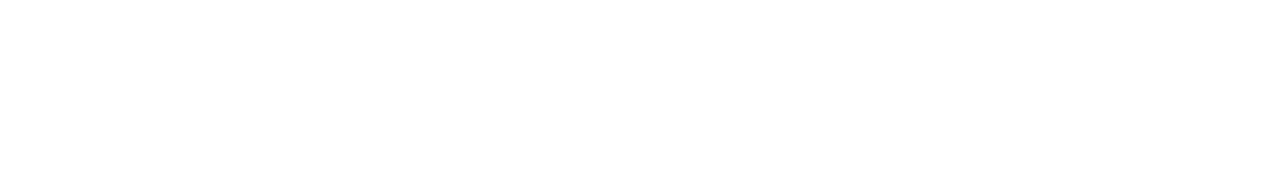
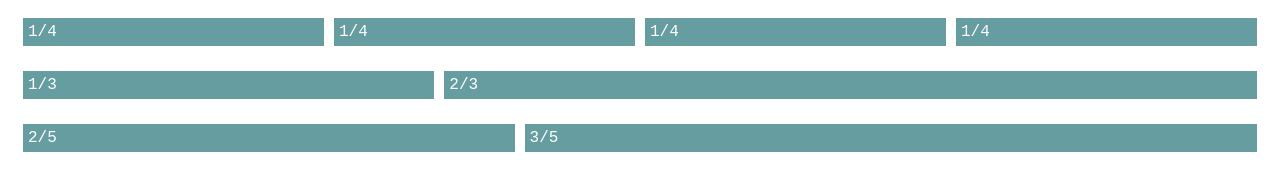
Before and after one commit to Mauaqp/Columnas-Flex-ibles, a plain HTML site: page index.html in a window 1280 px wide. Drawn offline with Linux system fonts and the light colour scheme.

Commit message:
Ejercicio Resulto

```diff
--- a/css/styles.css
+++ b/css/styles.css
@@ -0,0 +1,30 @@
+*{
+    font-family: 'Courier New', Courier, monospace;
+}
+.row{
+    color:white;
+    margin:5px;
+    padding: 5px;
+    display: flex;
+}
+.col{
+    background-color: rgb(101, 157, 161);
+    margin:5px;
+    padding: 5px;
+    display: flex;
+    flex:1;
+}
+.col-2{
+    background-color: rgb(101, 157, 161);
+    margin:5px;
+    padding: 5px;
+    display: flex;
+    flex:2;
+}
+.col-3{
+    background-color: rgb(101, 157, 161);
+    margin:5px;
+    padding: 5px;
+    display: flex;
+    flex:3;
+}
--- a/index.html
+++ b/index.html
@@ -8,6 +8,19 @@
     <link rel="stylesheet" href="css/styles.css">
 </head>
 <body>
-
+    <div class="row">
+        <div class="col">1/4</div>
+        <div class="col">1/4</div>
+        <div class="col">1/4</div>
+        <div class="col">1/4</div>
+    </div>
+    <div class="row">
+        <div class="col">1/3</div>
+        <div class="col-2">2/3</div>
+    </div>
+    <div class="row">
+        <div class="col-2">2/5</div>
+        <div class="col-3">3/5</div>
+    </div>
 </body>
 </html>
```
